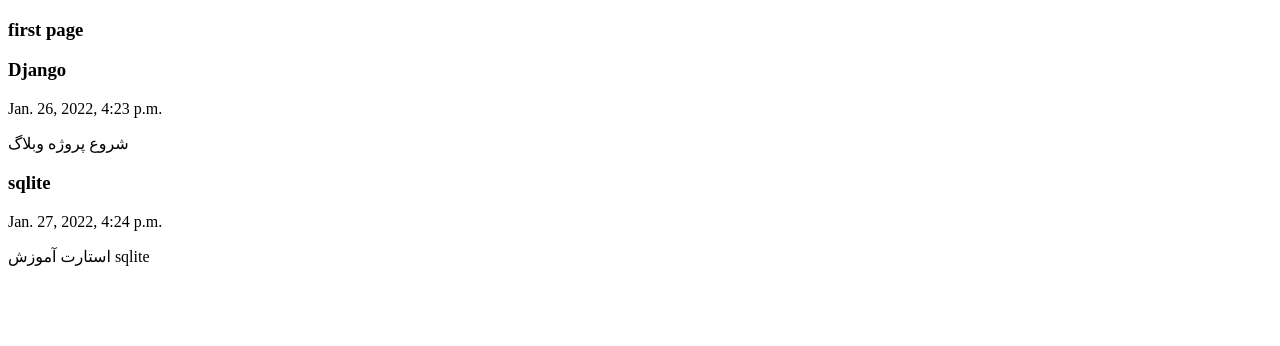
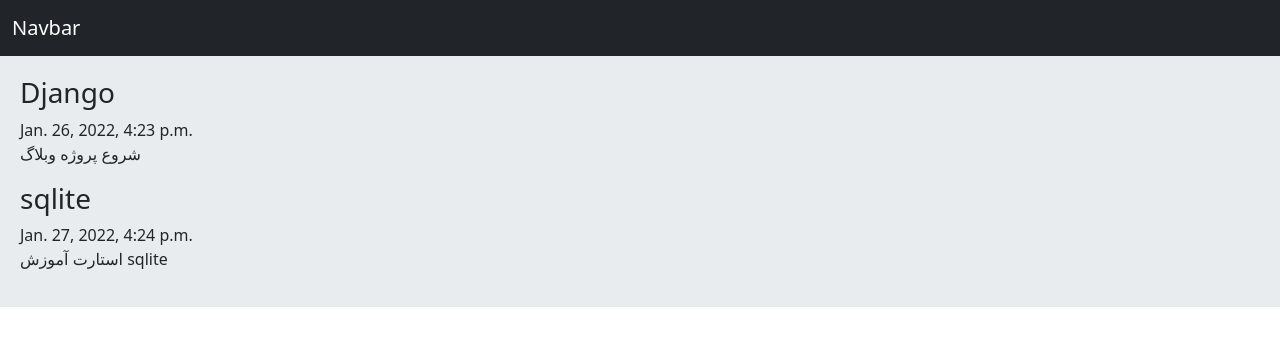
Before and after one commit to nabilo1989/blog, a Django app: page /home/home/ in a window 1280 px wide. Shown: the top 346 px of the page. Run offline with Django 4.2, Linux system fonts and the light colour scheme; data comes from the database, SQL or seed files in the repository.

Commit message:
create navbar include bootsstarp

```diff
--- a/templates/base.html
+++ b/templates/base.html
@@ -2,10 +2,22 @@
 <html lang="en">
 <head>
     <meta charset="UTF-8">
-    <title>Home</title>
+    <title>{% block title %}home{% endblock %}</title>
+<!-- CSS only -->
+<link href="https://cdn.jsdelivr.net/npm/bootstrap@5.1.3/dist/css/bootstrap.min.css" rel="stylesheet" integrity="sha384-1BmE4kWBq78iYhFldvKuhfTAU6auU8tT94WrHftjDbrCEXSU1oBoqyl2QvZ6jIW3" crossorigin="anonymous">
+    <style>
+        .jumbotron{
+            padding: 20px;
+            margin-bottom: 20px;
+            background-color: #e9ecef;
+        }
+    </style>
 </head>
 <body>
-{% block content %}{%  endblock %}
+{% include 'navbar.html'  %}
+<div class="jumbotron">
+    {% block content %}{%  endblock %}
+</div>
 {% block db %}{%  endblock %}
 </body>
 </html>
--- a/templates/index.html
+++ b/templates/index.html
@@ -1,13 +1,9 @@
 {%  extends 'base.html' %}
+{% block title %}majid{% endblock %}
 {% block content  %}
-<h3>first page</h3>
-{%  endblock %}
-{% block db %}
     {%  for todo in info %}
         <h3>{{ todo.title }}</h3>
-
         <smal>{{ todo.created }}</smal>
         <p>{{ todo.body }}</p>
-
     {% endfor %}
-{% endblock %}
+{%  endblock %}
--- /dev/null
+++ b/templates/navbar.html
@@ -0,0 +1,6 @@
+
+<nav class="navbar navbar-expand-lg navbar-dark bg-dark">
+      <div class="container-fluid">
+        <a class="navbar-brand" href="#">Navbar</a>
+      </div>
+    </nav>
```
